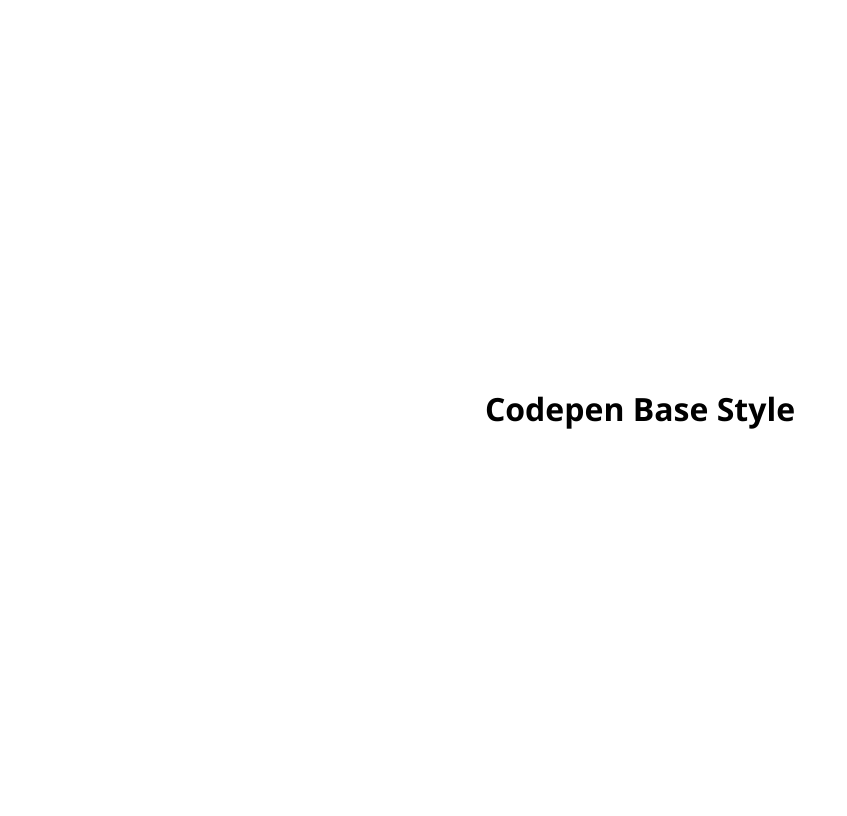
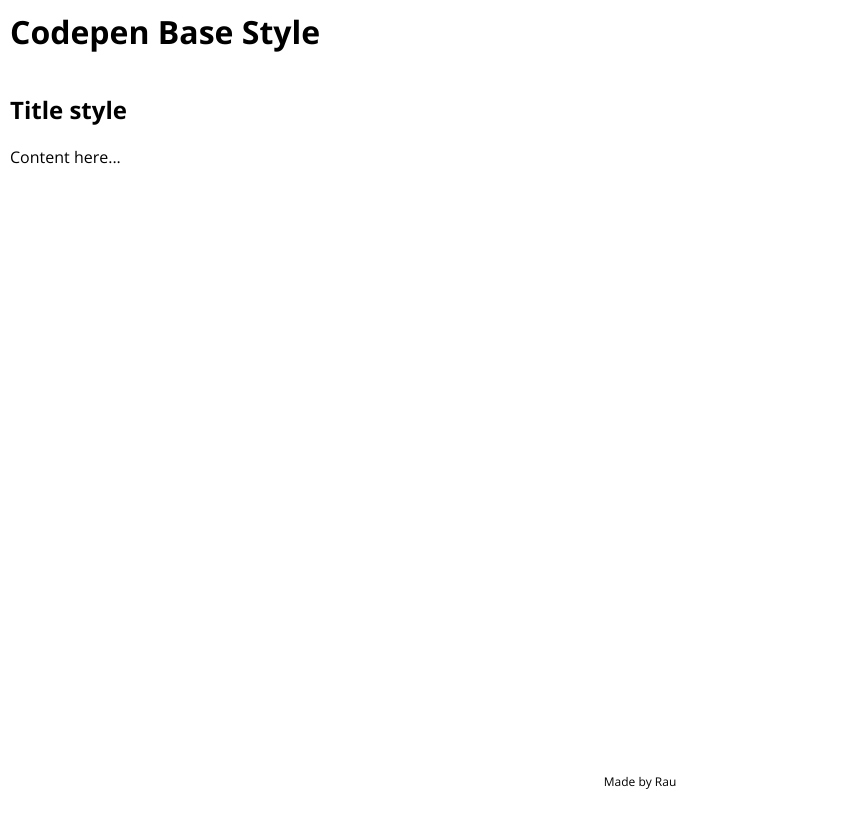
Before and after one commit to raubaca/codepen-base-style, a plain HTML site: page index.html in a window 1280 px wide. Shown: the whole page, without its empty margins (0-847 px from the left). Drawn offline with nearby package versions, Linux system fonts and the light colour scheme.

Commit message:
Fix body styles

```diff
--- a/index.html
+++ b/index.html
@@ -4,10 +4,17 @@
     <meta charset="UTF-8" />
     <meta http-equiv="X-UA-Compatible" content="IE=edge" />
     <meta name="viewport" content="width=device-width, initial-scale=1.0" />
-    <title>Document</title>
+    <title>Codepen Base Style | by Rau</title>
     <link rel="stylesheet" href="style.css" />
   </head>
   <body>
-    <h1>Codepen Base Style</h1>
+    <header>
+      <h1>Codepen Base Style</h1>
+    </header>
+    <main>
+      <h2>Title style</h2>
+      <p>Content here...</p>
+    </main>
+    <footer>Made by Rau</footer>
   </body>
 </html>
--- a/style.css
+++ b/style.css
@@ -1,13 +1,27 @@
 @import url('https://fonts.googleapis.com/css2?family=Open+Sans:wght@400;700&display=swap');
-
+*,
+*::after,
+*::before {
+  box-sizing: border-box;
+}
+html {
+  font-size: 62.5%;
+}
 body {
   display: grid;
-  flex-direction: column;
-  justify-content: center;
-  align-items: center;
+  grid-template-rows: auto 1fr auto;
   min-height: 100vh;
+  margin: 0;
   font-family: 'Open Sans', sans-serif;
+  font-size: 1.6rem;
 }
-h2 {
-  font-weight: normal;
+body > * {
+  padding: 1rem;
 }
+h1 {
+  margin: 0;
+}
+footer {
+  text-align: center;
+  font-size: 1.2rem;
+}
```
